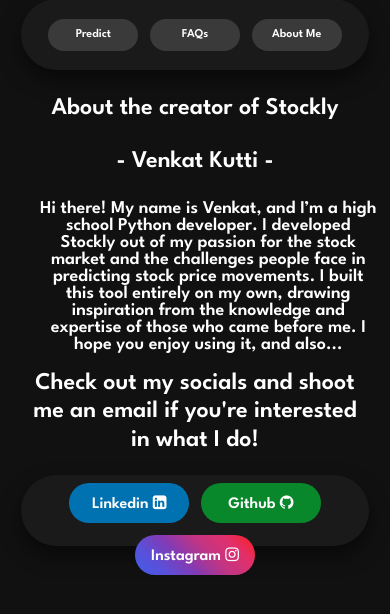
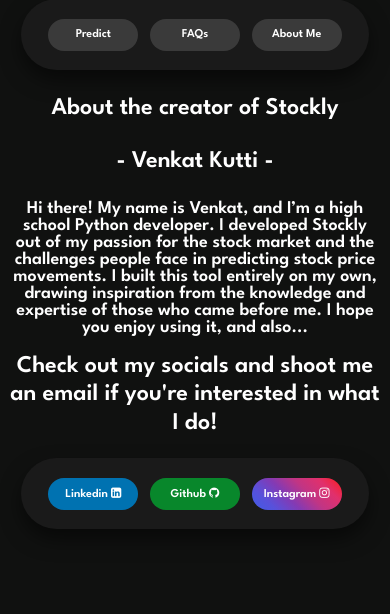
Before and after one commit to Vkutti/stockly, a Flask app: page /aboutme in a window 390 px wide. Shown: the part 175-789 px from the top of the page. Run offline with Flask 3, Linux system fonts and the light colour scheme.

Commit message:
ready on mobile, gonna look for other changes needed in the other files

```diff
--- a/static/styles.css
+++ b/static/styles.css
@@ -315,7 +315,7 @@
         padding: 20px 0;
     }
 
-    .normalButton1, .normalButton2 {
+    .normalButton1, .normalButton2, .normalButtonG, .normalButtonI, .normalButtonL {
         width: 100px;
         height: 35px;
         font-size: 14px;
@@ -324,7 +324,7 @@
 
     .intro-text {
         font-size: 28px;
-        padding: 0 20px;
+        padding: 0px;
         line-height: 1.2;
     }
 
@@ -350,7 +350,22 @@
 
     .center-desc {
         width: 90vw;
-        padding: 0 20px;
+        padding: 0;
+    }
+
+    .card-holder {
+        width: 95vw;
+        flex-direction: column;
+        gap: 1rem;
+        padding: 20px;
+    }
+
+    .card {
+        width: 85vw;
+        height: auto;
+        min-height: 20rem;
+        margin: 0;
+        padding: 20px;
     }
 }
 
@@ -384,7 +399,7 @@
         width: 95vw;
     }
 
-    .normalButton1, .normalButton2 {
+    .normalButton1, .normalButton2, .normalButtonI, .normalButtonG, .normalButtonL {
         width: 90px;
         height: 32px;
         font-size: 12px;
@@ -393,12 +408,12 @@
 
     .intro-text {
         font-size: 24px;
-        padding: 0 15px;
+        padding: 0px;
     }
 
     .normal-text {
         font-size: 18px;
-        padding: 0 15px;
+        padding: 0px;
     }
 
     .footer-text {
@@ -418,12 +433,27 @@
 
     .center-desc {
         width: 95vw;
-        padding: 0 15px;
+        padding: 0px;;
     }
 
     input::placeholder {
         font-size: 16px;
     }
+
+    .card-holder {
+        width: 98vw;
+        gap: 0.8rem;
+        padding: 15px;
+    }
+
+    .card {
+        width: 90vw;
+        height: auto;
+        min-height: 18rem;
+        padding: 16px;
+        font-size: 20px;
+    }
+
 }
 
 /* Touch device optimizations */
```
